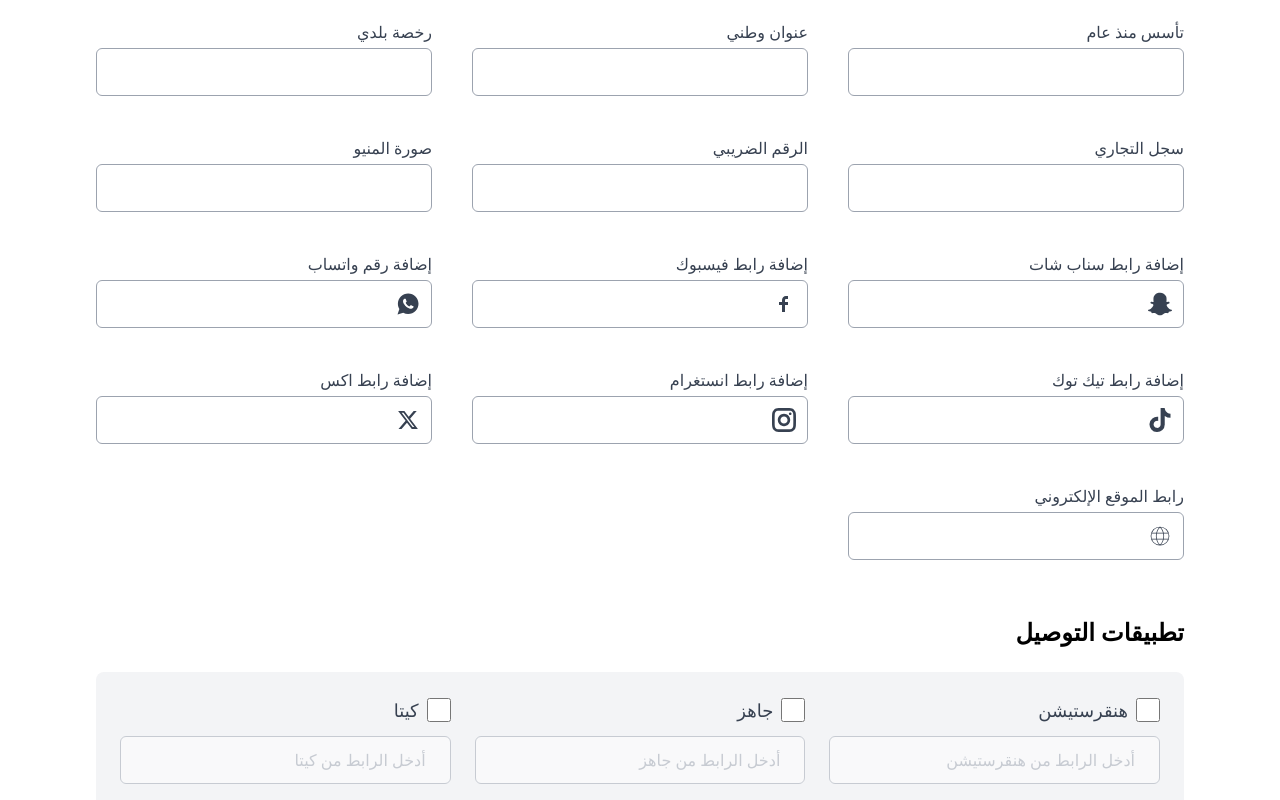
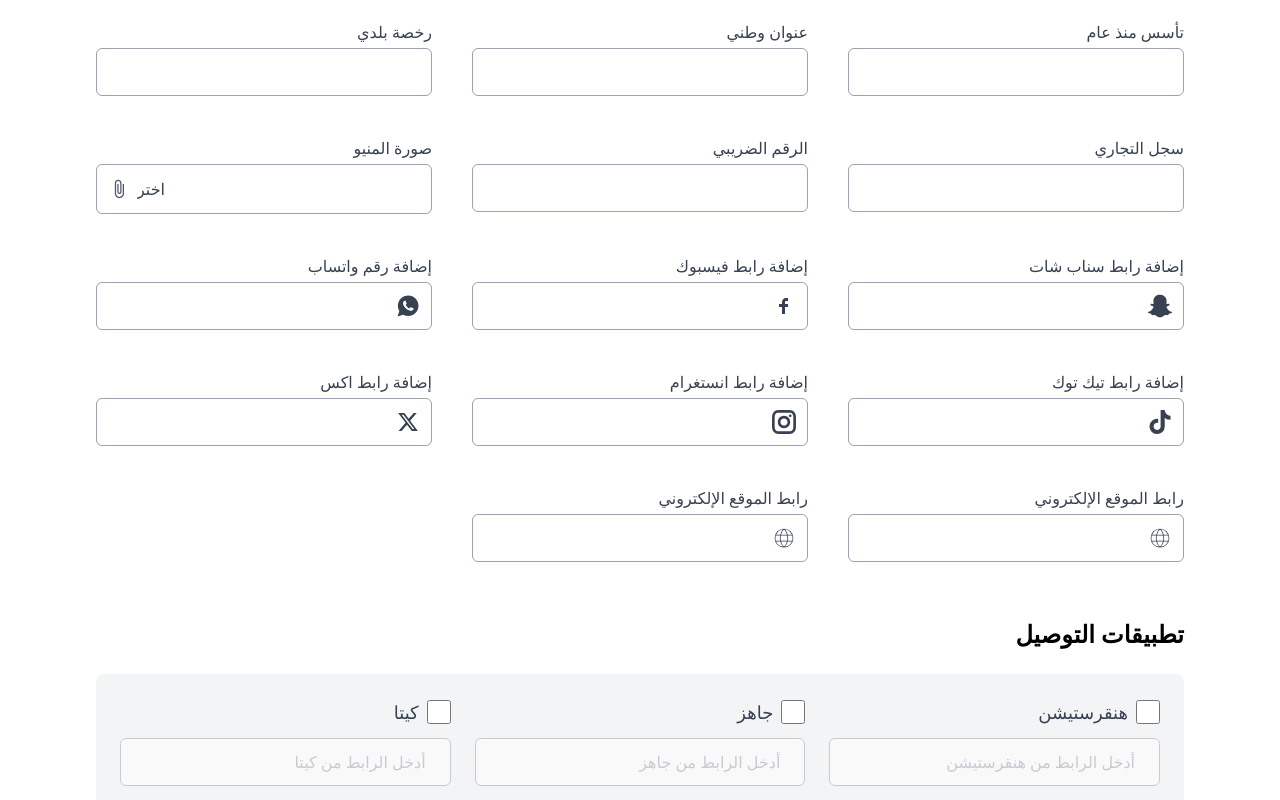
Before and after one commit to Foody-site/Foody-Website, a React (Vite) app: page /add-store in a window 1280 px wide. Shown: the part 1100-1900 px from the top of the page. Built offline with nearby package versions, Linux system fonts and the light colour scheme; sample sign-in values are in the browser's storage.

Commit message:
`Added file input type to Inputs component and updated usage in Add_Store page`

```diff
--- a/src/components/shared/inputs/Inputs.jsx
+++ b/src/components/shared/inputs/Inputs.jsx
@@ -1,5 +1,5 @@
 import { useState } from "react";
-import { MdVisibility, MdVisibilityOff } from "react-icons/md";
+import { MdVisibility, MdVisibilityOff, MdAttachFile } from "react-icons/md";
 
 const Inputs = ({
   name,
@@ -14,7 +14,14 @@ const Inputs = ({
   disabled,
 }) => {
   const [showPassword, setShowPassword] = useState(false);
+  const [fileName, setFileName] = useState(""); // لتخزين اسم الملف
   const isPassword = type === "password";
+  const isFile = type === "file";
+
+  const handleFileChange = (e) => {
+    setFileName(e.target.files[0]?.name || "");
+    onChange && onChange(e); // استدعاء onChange الأصلي لو موجود
+  };
 
   return (
     <div className="w-full">
@@ -22,7 +29,26 @@ const Inputs = ({
         {label}
         {Icon && <Icon size={20} />}
       </label>
-      <div className="relative">
+
+      {isFile ? (
+        <label className="relative w-full flex items-center gap-2 pl-10 pr-4 py-3 border border-gray-400 rounded-md bg-white focus-within:ring-2 focus-within:ring-hover_primary-1 cursor-pointer">
+          <MdAttachFile
+            size={20}
+            className="absolute left-3 top-1/2 transform -translate-y-1/2 text-gray-600"
+          />
+          <span className="text-gray-700 truncate">
+            {fileName || placeholder || "اختر "}
+          </span>
+          <input
+            name={name}
+            type="file"
+            onChange={handleFileChange}
+            disabled={disabled}
+            className="absolute inset-0 opacity-0 cursor-pointer"
+          />
+        </label>
+      ) : (
+        <div className="relative flex items-center">
           <input
             name={name}
             type={isPassword && showPassword ? "text" : type}
@@ -54,6 +80,7 @@ const Inputs = ({
             )
           )}
         </div>
+      )}
     </div>
   );
 };
--- a/src/pages/Add_Store/Add_Store.jsx
+++ b/src/pages/Add_Store/Add_Store.jsx
@@ -193,13 +193,13 @@ const Add_Store = () => {
                 ]}
               />
               <Inputs
-                name="since"
+                name="licenseFile"
                 label="رخصة بلدي"
                 type="text"
                 className="w-full h-12 px-6 text-xl py-4"
               />
               <Inputs
-                name="since"
+                name="nationalAddressFile"
                 label="عنوان وطني"
                 type="text"
                 className="w-full h-12 px-6 text-xl py-4"
@@ -211,66 +211,73 @@ const Add_Store = () => {
                 className="w-full h-12 px-6 text-xl py-4"
               />
               <Inputs
-                name="since"
+                name="menuPhoto"
                 label="صورة المنيو"
-                type="text"
+                type="file"
                 className="w-full h-12 px-6 text-xl py-4"
               />
               <Inputs
-                name="since"
+                name="taxNumber"
                 label="الرقم الضريبي"
                 type="text"
                 className="w-full h-12 px-6 text-xl py-4"
               />
               <Inputs
-                name="since"
+                name="commercialRegisterPhoto"
                 label="سجل التجاري"
                 type="text"
                 className="w-full h-12 px-6 text-xl py-4"
               />
               <Inputs
-                name="since"
+                name="socialMediaLinks[whatsappNumber]"
                 Icon_2={IoLogoWhatsapp}
                 label="إضافة رقم واتساب"
                 type="text"
                 className="w-full h-12 px-6 text-xl py-4"
               />
               <Inputs
-                name="since"
+                name="socialMediaLinks[facebook]"
                 Icon_2={TiSocialFacebook}
                 label="إضافة رابط فيسبوك"
                 type="text"
                 className="w-full h-12 px-6 text-xl py-4"
               />
               <Inputs
-                name="mapLink"
+                name="socialMediaLinks[snapchat]"
                 Icon_2={FaSnapchatGhost}
                 label="إضافة رابط سناب شات"
                 type="text"
                 className="w-full h-12 px-6 text-xl py-4"
               />
               <Inputs
-                name="mapLink"
+                name="socialMediaLinks[x]"
                 Icon_2={RiTwitterXFill}
                 label="إضافة رابط اكس"
                 type="text"
                 className="w-full h-12 px-6 text-xl py-4"
               />
               <Inputs
-                name="mapLink"
+                name="socialMediaLinks[instagram]"
                 Icon_2={GrInstagram}
                 label="إضافة رابط انستغرام"
                 type="text"
                 className="w-full h-12 px-6 text-xl py-4"
               />
               <Inputs
-                name="mapLink"
+                name="socialMediaLinks[tiktok]"
                 Icon_2={FaTiktok}
                 label="إضافة رابط  تيك توك"
                 type="text"
                 className="w-full h-12 px-6 text-xl py-4"
               />
-              <div className="md:col-start-3 md:col-span-1 flex justify-end ">
+              <div className="md:col-start-2 md:col-span-2 flex justify-end space-x-10 ">
+                <Inputs
+                  name="socialMediaLinks[website]"
+                  Icon_2={PiGlobeThin}
+                  label="رابط  الموقع  الإلكتروني"
+                  type="text"
+                  className="w-full h-12 px-6 text-xl py-4 "
+                />
                 <Inputs
                   name="mapLink"
                   Icon_2={PiGlobeThin}
```
Lines whose indentation alone changed are shown as unchanged.
